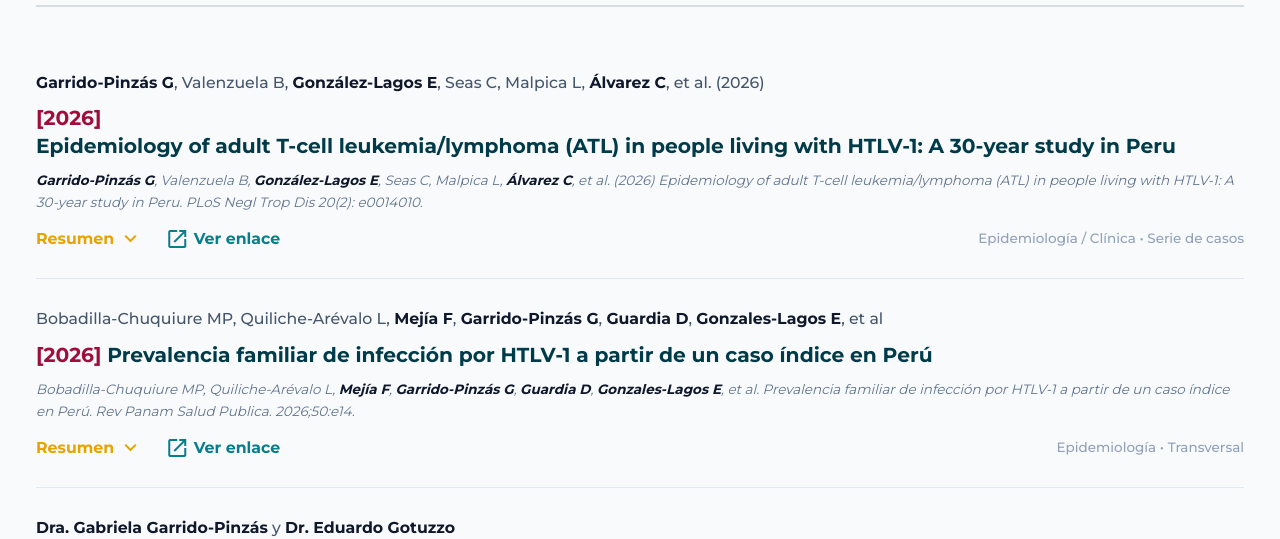
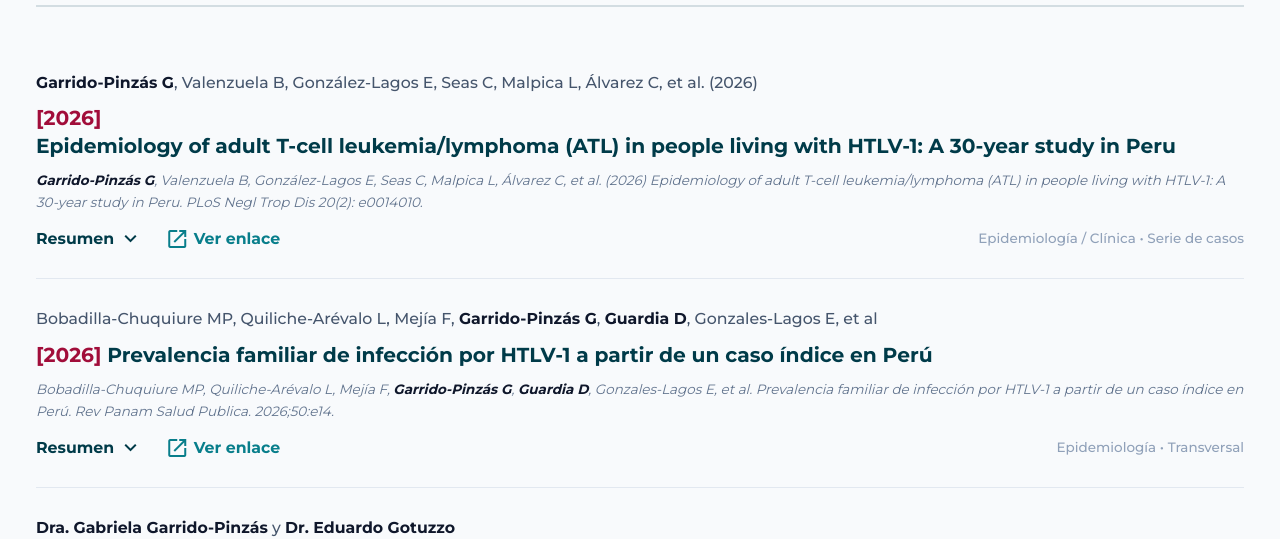
Before and after one commit to JosueFlorian17/htlv-web, a Next.js app in the folder frontend/: page /publicaciones in a window 1280 px wide. Shown: the part 263-802 px from the top of the page. Built offline with nearby package versions, Linux system fonts and the light colour scheme; no server answers.

Commit message:
fix: resaltar en negrita solo a los autores de la red por publicacion y eliminar color amarillo

```diff
--- a/frontend/src/app/publicaciones/page.js
+++ b/frontend/src/app/publicaciones/page.js
@@ -5,63 +5,72 @@ import Link from 'next/link';
 import { useLanguage } from '../../context/LanguageContext';
 import { PUBLICACIONES_DATA } from '../../data/publicacionesData';
 
-// Nombres y apellidos clave de investigadores de la red para resaltar en negrita
-const SURNAMES_LIST = [
-  'Gotuzzo',
-  'González', 'Gonzalez',
-  'Garrido-Pinzás', 'Garrido-Pinzas', 'Garrido',
-  'Zunt',
-  'López', 'Lopez',
-  'Talledo',
-  'Guardia',
-  'Alva',
-  'Concha-Velasco', 'Concha',
-  'Yamano',
-  'Taylor',
-  'García', 'Garcia',
-  'Tipismana',
-  'Terashima',
-  'Morales',
-  'Cárcamo', 'Carcamo',
-  'Elespuro',
-  'Segami',
-  'Mejía', 'Mejia',
-  'Calvo',
-  'Bravo',
-  'Ramos',
-  'Rosadas',
-  'Álvarez', 'Alvarez',
-  'Gonzales-Lagos', 'González-Lagos', 'Gonzales',
-  'Casabona'
-].join('|');
+// Patrones específicos de cada investigador de la Red HTLV (según la columna 'Autores de la red' de la matriz oficial)
+const NETWORK_MEMBERS = {
+  gotuzzo: {
+    check: (str) => /gotuzzo/i.test(str),
+    regexStr: `(?:(?:Dr\\.?\\s+)?Eduardo\\s+Gotuzzo|Gotuzzo\\s+(?:E\\.?\\s*A\\.?|E\\.?|A\\.?)|(?:E\\.?\\s+)?Gotuzzo\\b)`
+  },
+  yamano: {
+    check: (str) => /yamano/i.test(str),
+    regexStr: `(?:(?:Dr\\.?\\s+)?Yoshihisa\\s+Yamano|Yamano\\s+Y\\.?|(?:Y\\.?\\s+)?Yamano\\b)`
+  },
+  alva: {
+    check: (str) => /alva/i.test(str),
+    regexStr: `(?:(?:Dr\\.?\\s+)?Isaac\\s+Alva|Alva\\s+I\\.?|(?:I\\.?\\s+)?Alva\\b)`
+  },
+  zunt: {
+    check: (str) => /zunt/i.test(str),
+    regexStr: `(?:(?:Dr\\.?\\s+)?(?:Joseph(?:\\s+R\\.?)?|Joe)\\s+Zunt|Zunt\\s+(?:JR|J\\.?)|(?:(?:JR|J\\.?)\\s+)?Zunt\\b)`
+  },
+  lopez: {
+    check: (str) => /l[oó]pez/i.test(str),
+    regexStr: `(?:(?:Mg\\.?\\s+)?Giovanni\\s+L[oó]pez|L[oó]pez\\s+G\\.?|Lopez\\s+G\\.?|(?:G\\.?\\s+)?L[oó]pez\\b|(?:G\\.?\\s+)?Lopez\\b)`
+  },
+  talledo: {
+    check: (str) => /talledo/i.test(str),
+    regexStr: `(?:(?:Dr\\.?\\s+)?Michael\\s+Talledo|Talledo\\s+M\\.?|(?:M\\.?\\s+)?Talledo\\b)`
+  },
+  concha: {
+    check: (str) => /concha/i.test(str),
+    regexStr: `(?:(?:Dra\\.?\\s+)?F[aá]tima\\s+Concha(?:-Velasco)?|Concha-Velasco\\s+F\\.?|Concha\\s+F\\.?|(?:F\\.?\\s+)?Concha-Velasco\\b)`
+  },
+  garrido: {
+    check: (str) => /garrido/i.test(str),
+    regexStr: `(?:(?:Dra\\.?\\s+)?Gabriela\\s+Garrido(?:-Pinz[aá]s)?|Garrido-Pinz[aá]s\\s+G\\.?|Garrido-Pinzas\\s+G\\.?|Garrido\\s+G\\.?|(?:G\\.?\\s+)?Garrido-Pinz[aá]s\\b|(?:G\\.?\\s+)?Garrido-Pinzas\\b)`
+  },
+  guardia: {
+    check: (str) => /guardia/i.test(str),
+    regexStr: `(?:(?:Lic\\.?\\s+)?Dyana\\s+Guardia|Guardia\\s+D\\.?|(?:D\\.?\\s+)?Guardia\\b)`
+  }
+};
 
-const FIRST_NAMES_LIST = [
-  'Eduardo', 'Gabriela', 'Michael', 'Carolina', 'Elsa', 'Dyana', 'Isaac',
-  'Fatima', 'Fátima', 'Yoshihisa', 'Joseph', 'Joe', 'Graham', 'Giovanni',
-  'Carlos', 'Angelica', 'Angélica', 'Claudia', 'Cesar', 'César', 'Teresa',
-  'Armando', 'Fernando', 'Hugo'
-].join('|');
+function getPublicationAuthorRegex(autoresRed) {
+  if (!autoresRed) return null;
+  const activePatterns = [];
 
-const TITLES_LIST = 'Dr\\.?|Dra\\.?|Mg\\.?|Lic\\.?|Prof\\.?|Bach\\.?';
+  for (const member of Object.values(NETWORK_MEMBERS)) {
+    if (member.check(autoresRed)) {
+      activePatterns.push(member.regexStr);
+    }
+  }
 
-// Regex que detecta al autor completo de la red respetando caracteres acentuados Unicode:
-// 1) Título + Nombre + Apellido (ej. "Dr. Eduardo Gotuzzo", "Dra. Gabriela Garrido-Pinzás")
-// 2) Nombre + Inicial + Apellido (ej. "Joseph R. Zunt", "Carolina Alvarez", "Eduardo Gotuzzo")
-// 3) Apellido compuesto o simple seguido de iniciales o nombres (ej. "Garrido-Pinzás G", "González-Lagos E", "Álvarez C", "Gotuzzo E.", "Zunt JR", "Ramos JC")
-const NETWORK_AUTHOR_REGEX_STR =
-  `(?<!\\p{L})(` +
-  `(?:${TITLES_LIST})\\s+(?:(?:${FIRST_NAMES_LIST}|\\p{Lu}\\p{Ll}+)\\s+)?(?:${SURNAMES_LIST})(?:-\\p{L}+)?` +
-  `|(?:${FIRST_NAMES_LIST})\\s+(?:\\p{Lu}\\.\\s+)?(?:${SURNAMES_LIST})(?:-\\p{L}+)?` +
-  `|(?:${SURNAMES_LIST})(?:-\\p{L}+)?(?:\\s+(?:\\p{Lu}\\.?\\s*){1,3}|\\s+(?:${FIRST_NAMES_LIST}))?` +
-  `)(?!\\p{L})`;
+  if (activePatterns.length === 0) return null;
 
-function highlightAuthorsInText(text) {
+  return new RegExp(
+    `(?<!\\p{L})(${activePatterns.join('|')})(?!\\p{L})`,
+    'gu'
+  );
+}
+
+function highlightAuthorsInText(text, autoresRed) {
   if (!text) return null;
+  const regex = getPublicationAuthorRegex(autoresRed);
+  if (!regex) return text;
+
   const parts = [];
   let lastIdx = 0;
   let match;
-
-  const regex = new RegExp(NETWORK_AUTHOR_REGEX_STR, 'gu');
 
   while ((match = regex.exec(text)) !== null) {
     if (match.index > lastIdx) {
@@ -177,7 +186,7 @@ export default function PublicacionesPage() {
 
                   {/* Autores con investigadores de la red en negrita */}
                   <p className="text-sm font-medium text-slate-600 leading-relaxed">
-                    {highlightAuthorsInText(authorsText)}
+                    {highlightAuthorsInText(authorsText, pub.autores_red)}
                   </p>
 
                   {/* [Año] Título del Artículo como enlace interactivo */}
@@ -196,17 +205,17 @@ export default function PublicacionesPage() {
                   {/* Cita / Referencia bibliográfica sutil */}
                   {pub.referencia && (
                     <p className="text-xs text-slate-500 font-normal italic leading-relaxed">
-                      {highlightAuthorsInText(pub.referencia)}
+                      {highlightAuthorsInText(pub.referencia, pub.autores_red)}
                     </p>
                   )}
 
                   {/* Botones al estilo anterior: solo texto sin fondo */}
                   <div className="pt-1 flex flex-wrap items-center gap-5 text-sm">
-                    {/* Botón Resumen: Solo texto MOSTAZA (#E5A400), SIN FONDO, resaltado en negrita */}
+                    {/* Botón Resumen: Solo texto marino (#003B49), SIN FONDO, resaltado en negrita sin color amarillo */}
                     <button
                       type="button"
                       onClick={() => setSelectedPub({ pub, action: 'resumen' })}
-                      className="inline-flex items-center gap-1 font-bold text-[#E5A400] hover:text-[#c48d00] transition-colors cursor-pointer bg-transparent p-0 border-0 focus-visible:outline-none"
+                      className="inline-flex items-center gap-1 font-bold text-[#003B49] hover:text-[#087E8B] transition-colors cursor-pointer bg-transparent p-0 border-0 focus-visible:outline-none"
                     >
                       <span>{lang === 'es' ? 'Resumen' : 'Abstract'}</span>
                       <span className="material-symbols-outlined text-lg leading-none">expand_more</span>
```
